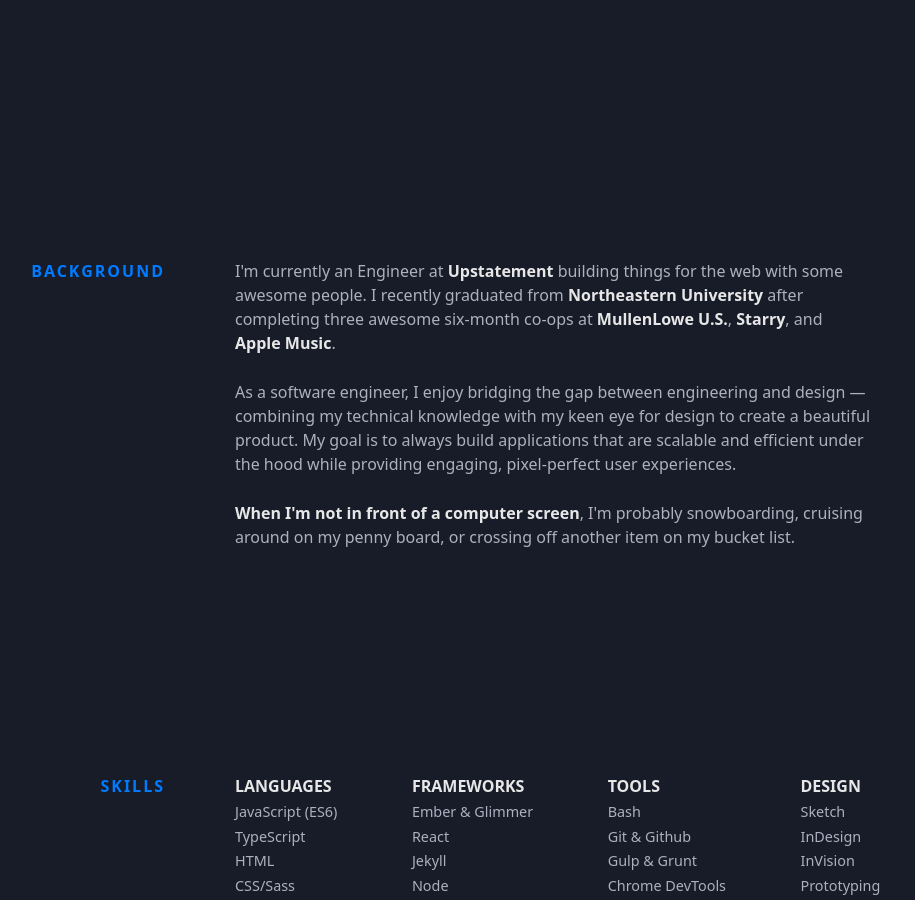
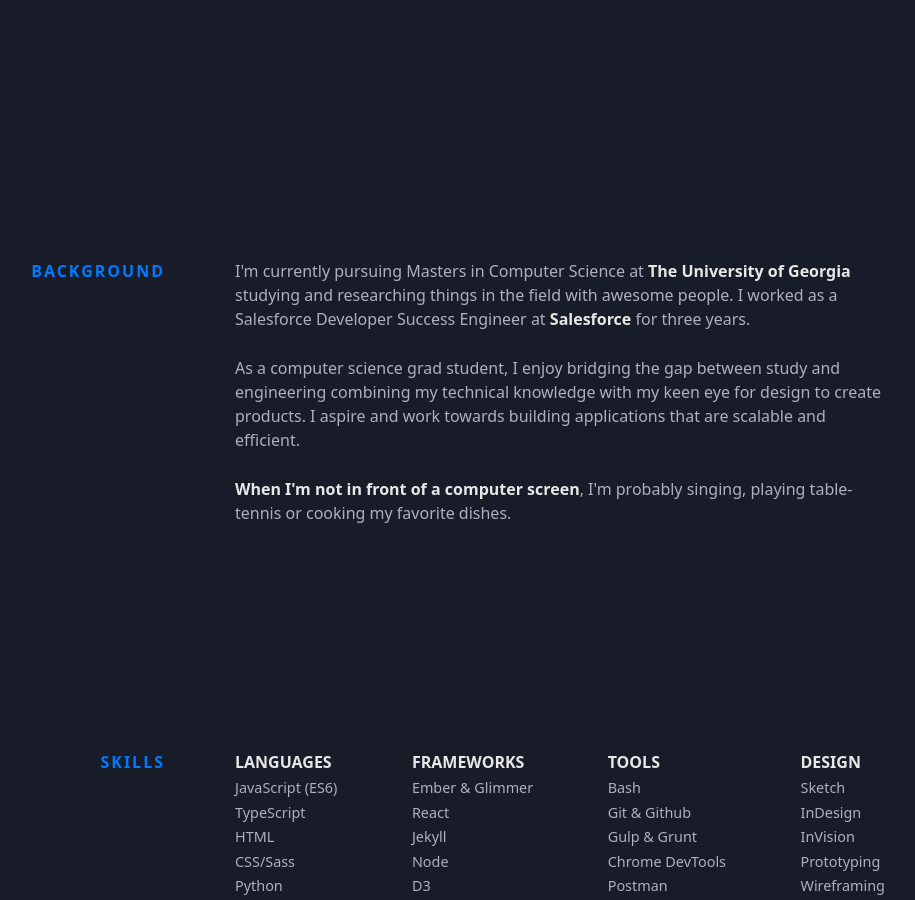
Before and after one commit to SakethJammula/sakethjammula.github.io, a Jekyll site: the page built from index.html, in a window 1280 px wide and 900 px high, scrolled down 741 px. Shown: the whole window, without its empty margins (215-1130 px from the left). Built offline with Jekyll 4.4.1, drawn with Linux system fonts in a browser that asks for light colours; nearby versions of some CDN libraries; some web fonts are replaced.

Commit message:
Update background.html

```diff
--- a/_includes/background.html
+++ b/_includes/background.html
@@ -2,23 +2,19 @@
   <div class="section__title">Background</div>
   <div class="section__content">
     <p>
-      I'm currently an Engineer at
-      <a class="underline-link" href="https://www.upstatement.com/" target="_blank">Upstatement</a> building things for the web with some awesome people. I recently graduated from
-      <a class="underline-link" href="http://www.ccis.northeastern.edu/" target="_blank">Northeastern University</a> after completing three awesome six-month co-ops at
-      <a class="underline-link" href="https://us.mullenlowe.com/" target="_blank">MullenLowe U.S.</a>,
-      <a class="underline-link" href="https://starry.com/" target="_blank">Starry</a>, and
-      <a class="underline-link" href="https://www.apple.com/music/" target="_blank">Apple Music</a>.
+      I'm currently pursuing Masters in Computer Science at
+      <a class="underline-link" href="https://www.upstatement.com/" target="_blank">The University of Georgia</a> studying and researching things in the field with awesome people. I worked as a Salesforce Developer Success Engineer at
+      <a class="underline-link" href="http://www.ccis.northeastern.edu/" target="_blank">Salesforce</a> for three years.
     </p>
 
     <p>
-      As a software engineer, I enjoy bridging the gap between engineering and design &mdash; combining my technical knowledge
-      with my keen eye for design to create a beautiful product. My goal is to always build applications that are scalable
-      and efficient under the hood while providing engaging, pixel-perfect user experiences.
+      As a computer science grad student, I enjoy bridging the gap between study and engineering combining my technical knowledge
+      with my keen eye for design to create products. I aspire and work towards building applications that are scalable
+      and efficient.
     </p>
 
     <p>
-      <strong>When I'm not in front of a computer screen</strong>, I'm probably snowboarding, cruising around on my penny board,
-      or crossing off another item on my bucket list.
+      <strong>When I'm not in front of a computer screen</strong>, I'm probably singing, playing table-tennis or cooking my favorite dishes.
     </p>
 
     <!-- {% include employment-status.html %} -->
```
